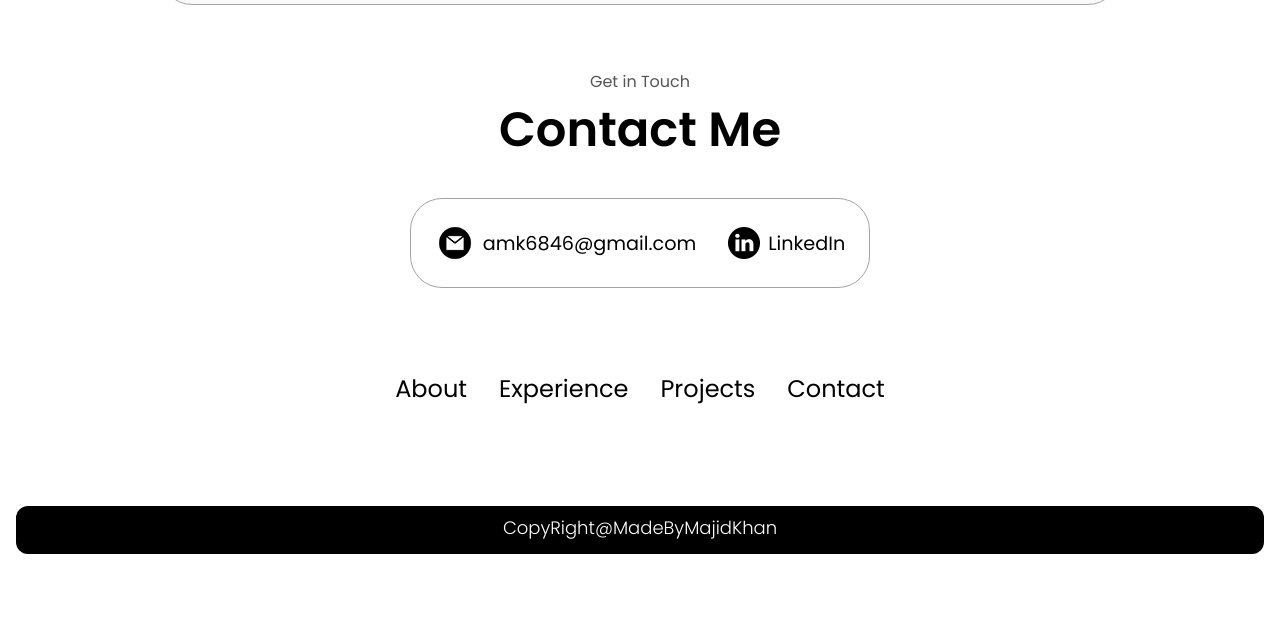
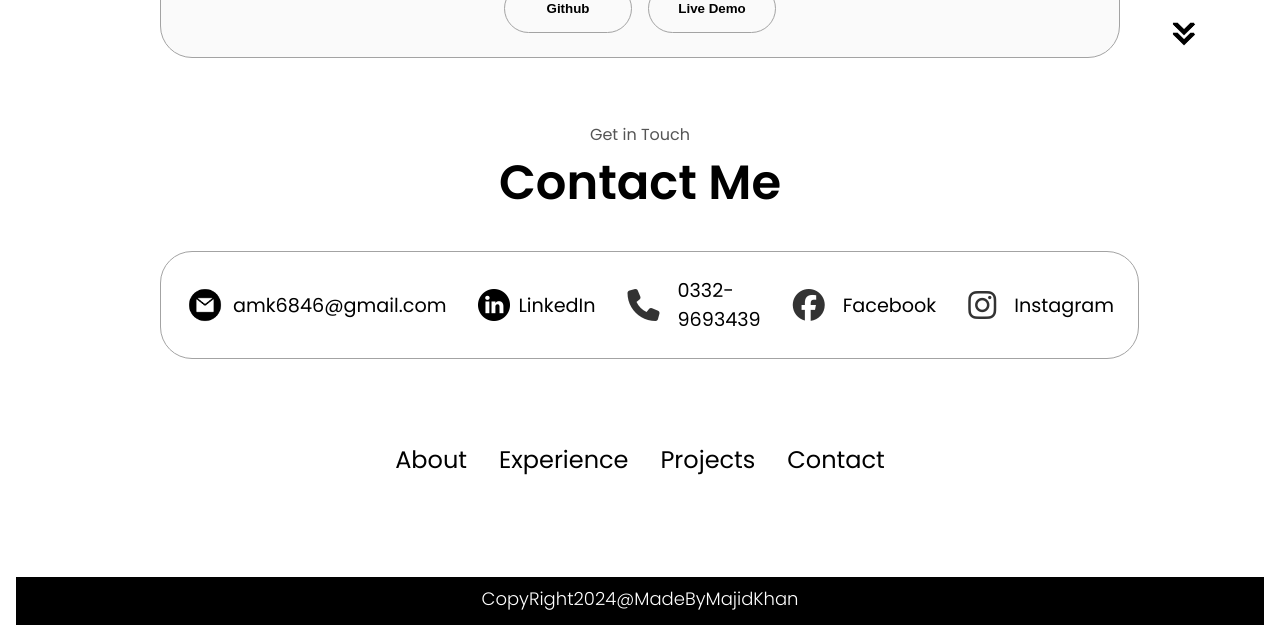
Before and after one commit to amk6846/Personal-PortFolio, a plain HTML site: page index.html in a window 1280 px wide. Shown: the part 3981-4606 px from the top of the page. Before the commit the page ends 4535 px from the top, so only its background shows below. Drawn offline with Linux system fonts and the light colour scheme.

Commit message:
Add new features

```diff
--- a/index.html
+++ b/index.html
@@ -6,6 +6,7 @@
   <meta http-equiv="X-UA-Compatible" content="IE=edge" />
   <meta name="viewport" content="width=device-width, initial-scale=1.0" />
   <title>Abdul Majid</title>
+  <link rel="stylesheet" href="https://cdnjs.cloudflare.com/ajax/libs/font-awesome/6.6.0/css/all.min.css">
   <link rel="stylesheet" href="style.css" />
   <link rel="stylesheet" href="media.css" />
 </head>
@@ -19,6 +20,8 @@
         <li><a href="#experience">Experience</a></li>
         <li><a href="#projects">Projects</a></li>
         <li><a href="#contact">Contact</a></li>
+
+        <!-- <img src="assets/arrow.png" alt="as" id="icons"> -->
       </ul>
     </div>
   </nav>
@@ -205,9 +208,10 @@ I am passionate about delivering high-quality web solutions that enhance user ex
           <div class="article-container">
             <img src="./assets/project2.PNG" alt="Project 2" class="project-img" />
           </div>
-          <h2 class="experience-sub-title project-title">Bubble-game</h2>
+          <h2 class="experience-sub-title project-title">Employee-Management-System
+          </h2>
           <div class="btn-container">
-            <button class="btn btn-color-2 project-btn" onclick="location.href='https://github.com/amk6846/Bubble-game'">
+            <button class="btn btn-color-2 project-btn" onclick="location.href='https://github.com/amk6846/Employee-Management-System'">
               Github
             </button>
             <button class="btn btn-color-2 project-btn" onclick="location.href='https://github.com/amk6846'">
@@ -245,6 +249,18 @@ I am passionate about delivering high-quality web solutions that enhance user ex
         <img src="./assets/linkedin.png" alt="LinkedIn icon" class="icon contact-icon" />
         <p><a href="https://www.linkedin.com/in/majid-khan-a9a7a3a1/">LinkedIn</a></p>
       </div>
+      <div class="contact-info-container">
+        <i class="fa-solid fa-phone" id="phone"></i>
+        <p><a href="">0332-9693439</a></p>
+      </div>
+      <div class="contact-info-container">
+        <i class="fa-brands fa-facebook" id="facebook"></i>
+        <p><a href="https://www.facebook.com/amk6846/">Facebook</a></p>
+      </div>
+      <div class="contact-info-container">
+        <i class="fa-brands fa-instagram" id="insta"></i>
+        <p><a href="https://www.instagram.com/majidkhan8219/">Instagram</a></p>
+      </div>
     </div>
   </section>
   <footer>
@@ -260,10 +276,20 @@ I am passionate about delivering high-quality web solutions that enhance user ex
     </nav>
 
     <div class="copy">
-      <h1>CopyRight@MadeByMajidKhan</h1>
+      <h1>CopyRight2024@MadeByMajidKhan</h1>
     </div>
   </footer>
-  <script src="script.js"></script>
+
+
+  <script>
+  function toggleMenu() {
+  const menu = document.querySelector(".menu-links");
+  const icon = document.querySelector(".hamburger-icon");
+  menu.classList.toggle("open");
+  icon.classList.toggle("open");
+  }
+
+  </script>
 </body>
 
 </html>
--- a/script.js
+++ /dev/null
@@ -1,6 +0,0 @@
-function toggleMenu() {
-  const menu = document.querySelector(".menu-links");
-  const icon = document.querySelector(".hamburger-icon");
-  menu.classList.toggle("open");
-  icon.classList.toggle("open");
-}
--- a/style.css
+++ b/style.css
@@ -44,6 +44,13 @@ nav {
   gap: 2rem;
   list-style: none;
   font-size: 1.5rem;
+}
+
+.nav-links img{
+  width: 2rem;
+  height: 2rem;
+  cursor: pointer;
+
 }
 
 a {
@@ -404,6 +411,24 @@ article .icon {
   padding: 0.5rem;
 }
 
+#phone{
+
+  font-size: 2em;
+  color: #333;
+  margin-right: 10px;
+
+}
+#facebook{
+  font-size: 2em;
+  color: #333;
+  margin-right: 10px;
+
+}
+#insta{
+  font-size: 2em;
+  color: #333;
+  margin-right: 10px;
+}
 .contact-info-container {
   display: flex;
   align-items: center;
@@ -439,7 +464,7 @@ footer p {
   margin-top: 4%;
   background-color: black;
   height: 6vh;
-  border-radius: 12px;
+  padding: 0px;
 }
 .copy h1{
   color: white;
```
Also changed, not shown: assets/ca.PNG (added), assets/mShopping2.jpg, assets/project2.PNG, assets/sun.png (added), 1 other file.
